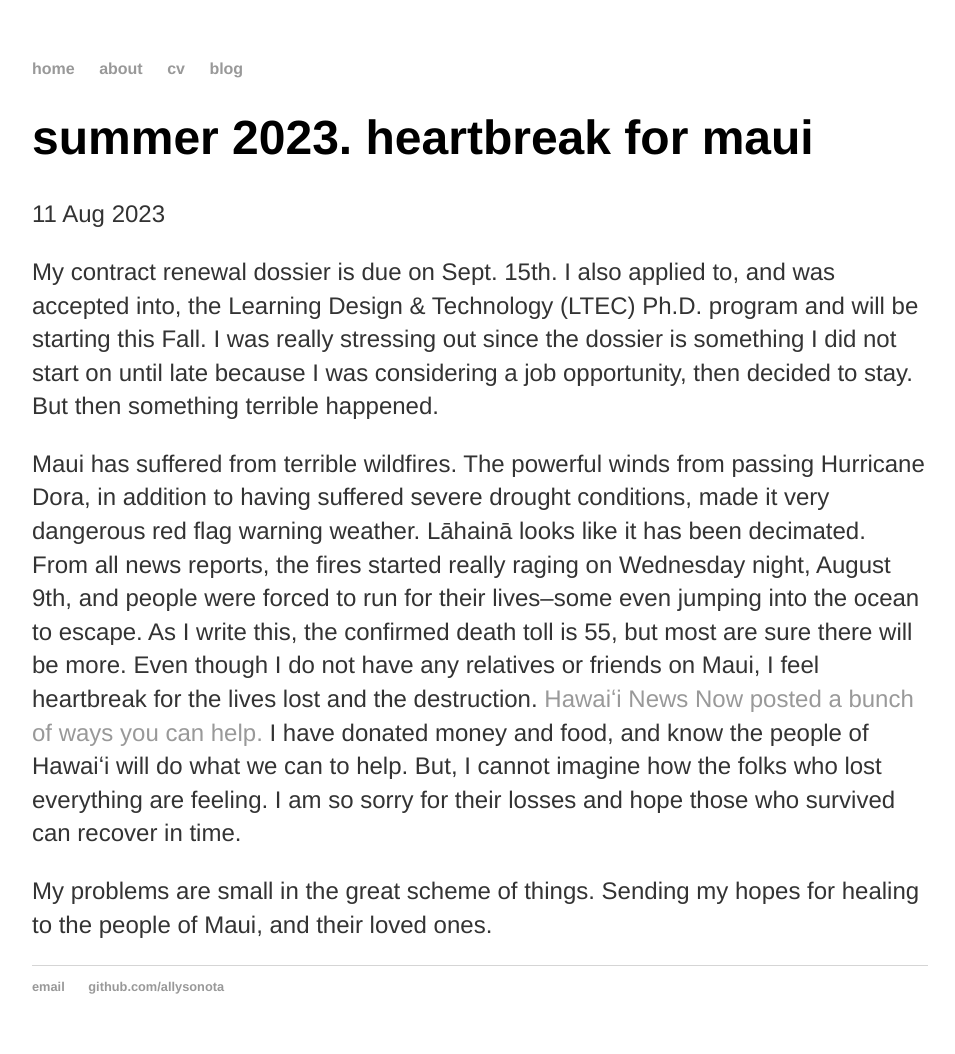
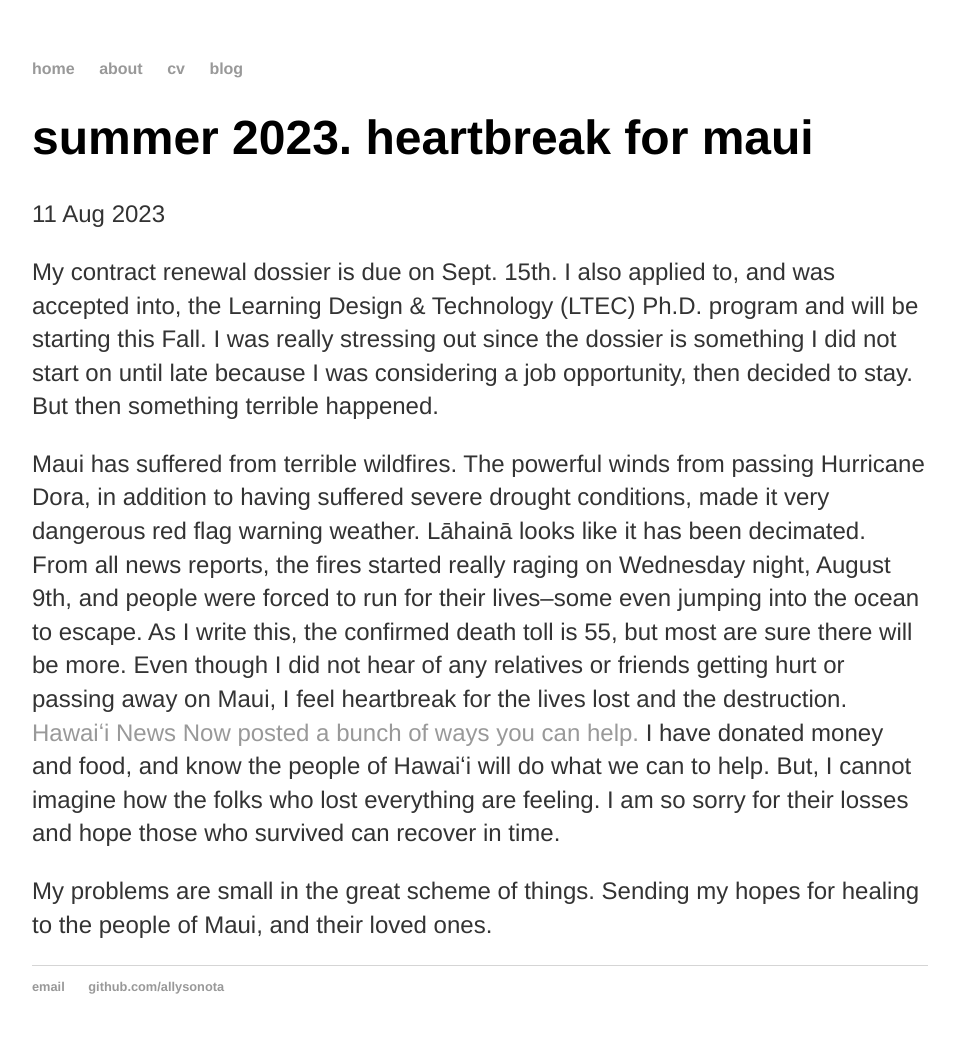
Before and after one commit to allysonota/allysonota.github.io, a Jekyll site: the page built from _posts/2023-08-11-summer-2023-is-over.md, in a window 1280 px wide. Shown: the whole page, without its empty margins (160-1115 px from the left). Built offline with Jekyll 4.4.1, drawn with Linux system fonts in a browser that asks for light colours.

Commit message:
Update 2023-08-11-summer-2023-is-over.md

```diff
--- a/_posts/2023-08-11-summer-2023-is-over.md
+++ b/_posts/2023-08-11-summer-2023-is-over.md
@@ -5,6 +5,6 @@
 ---
 My contract renewal dossier is due on Sept. 15th. I also applied to, and was accepted into, the Learning Design & Technology (LTEC) Ph.D. program and will be starting this Fall. I was really stressing out since the dossier is something I did not start on until late because I was considering a job opportunity, then decided to stay. But then something terrible happened.
 
-Maui has suffered from terrible wildfires. The powerful winds from passing Hurricane Dora, in addition to having suffered severe drought conditions, made it very dangerous red flag warning weather. Lāhainā looks like it has been decimated. From all news reports, the fires started really raging on Wednesday night, August 9th, and people were forced to run for their lives--some even jumping into the ocean to escape. As I write this, the confirmed death toll is 55, but most are sure there will be more. Even though I do not have any relatives or friends on Maui, I feel heartbreak for the lives lost and the destruction. <a href="https://www.hawaiinewsnow.com/2023/08/09/want-help-those-devastated-by-maui-wildfires-heres-how/">Hawaiʻi News Now posted a bunch of ways you can help.</a> I have donated money and food, and know the people of Hawaiʻi will do what we can to help. But, I cannot imagine how the folks who lost everything are feeling. I am so sorry for their losses and hope those who survived can recover in time.
+Maui has suffered from terrible wildfires. The powerful winds from passing Hurricane Dora, in addition to having suffered severe drought conditions, made it very dangerous red flag warning weather. Lāhainā looks like it has been decimated. From all news reports, the fires started really raging on Wednesday night, August 9th, and people were forced to run for their lives--some even jumping into the ocean to escape. As I write this, the confirmed death toll is 55, but most are sure there will be more. Even though I did not hear of any relatives or friends getting hurt or passing away on Maui, I feel heartbreak for the lives lost and the destruction. <a href="https://www.hawaiinewsnow.com/2023/08/09/want-help-those-devastated-by-maui-wildfires-heres-how/">Hawaiʻi News Now posted a bunch of ways you can help.</a> I have donated money and food, and know the people of Hawaiʻi will do what we can to help. But, I cannot imagine how the folks who lost everything are feeling. I am so sorry for their losses and hope those who survived can recover in time.
 
 My problems are small in the great scheme of things. Sending my hopes for healing to the people of Maui, and their loved ones.
```
